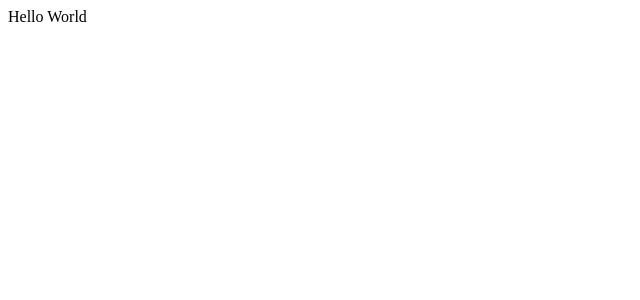
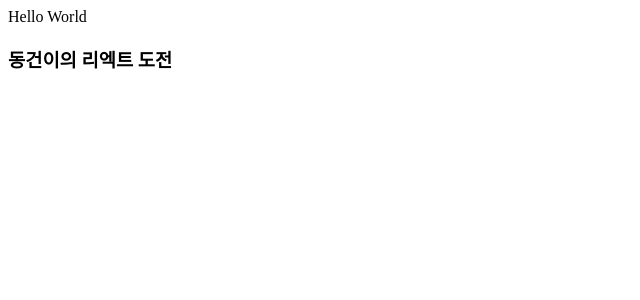
Before and after one commit to DongGeon0908/movie_app, a React (Create React App) app: page / in a window 1280 px wide. Shown: the top 300 px of the page, without its empty margins (0-640 px from the left). Built offline with nearby package versions, Linux system fonts and the light colour scheme.

Commit message:
컴포넌트 생성방식 정리

```diff
--- a/src/App.js
+++ b/src/App.js
@@ -1,7 +1,7 @@
 import React from 'react';
 
 function App() {
-  return <div className="App">Hello World</div>;
+  return <div >Hello World
+  </div>;
 }
-
 export default App;
--- /dev/null
+++ b/src/Hello.js
@@ -0,0 +1,7 @@
+import React from 'react';
+
+function Hello(){
+    return <h3>동건이의 리엑트 도전</h3>;
+}
+
+export default Hello;
--- a/src/index.js
+++ b/src/index.js
@@ -1,11 +1,12 @@
 import React from 'react';
 import ReactDOM from 'react-dom';
 import App from './App';
+import Hello from './Hello';
 
 
 ReactDOM.render(
-  <React.StrictMode>
-    <App />
-  </React.StrictMode>,
+  <>
+  <App /><Hello />
+  </>,
   document.getElementById('root')
 );
```
Also changed, not shown: 1 other file (tests, documents, lock files or other folders).
